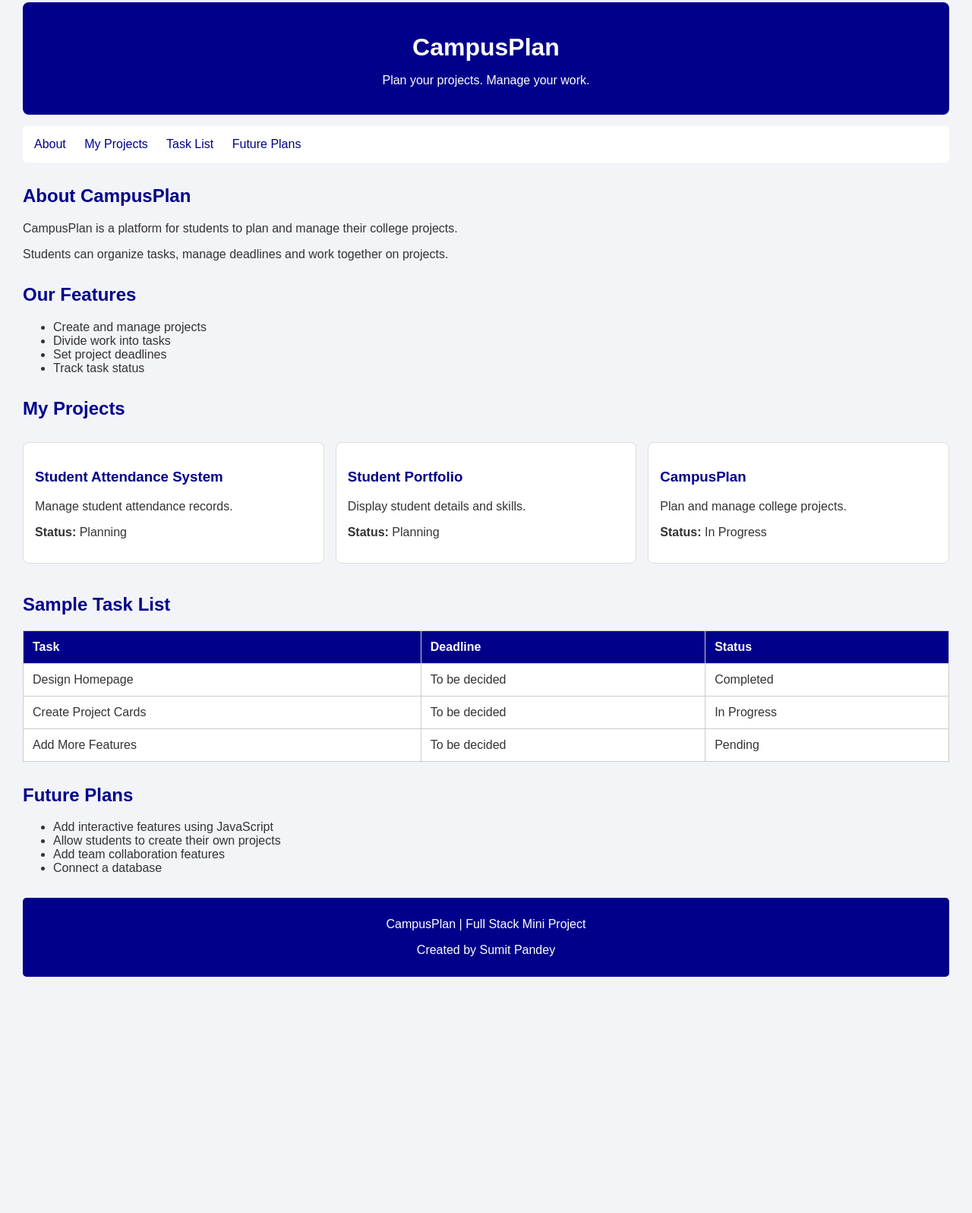
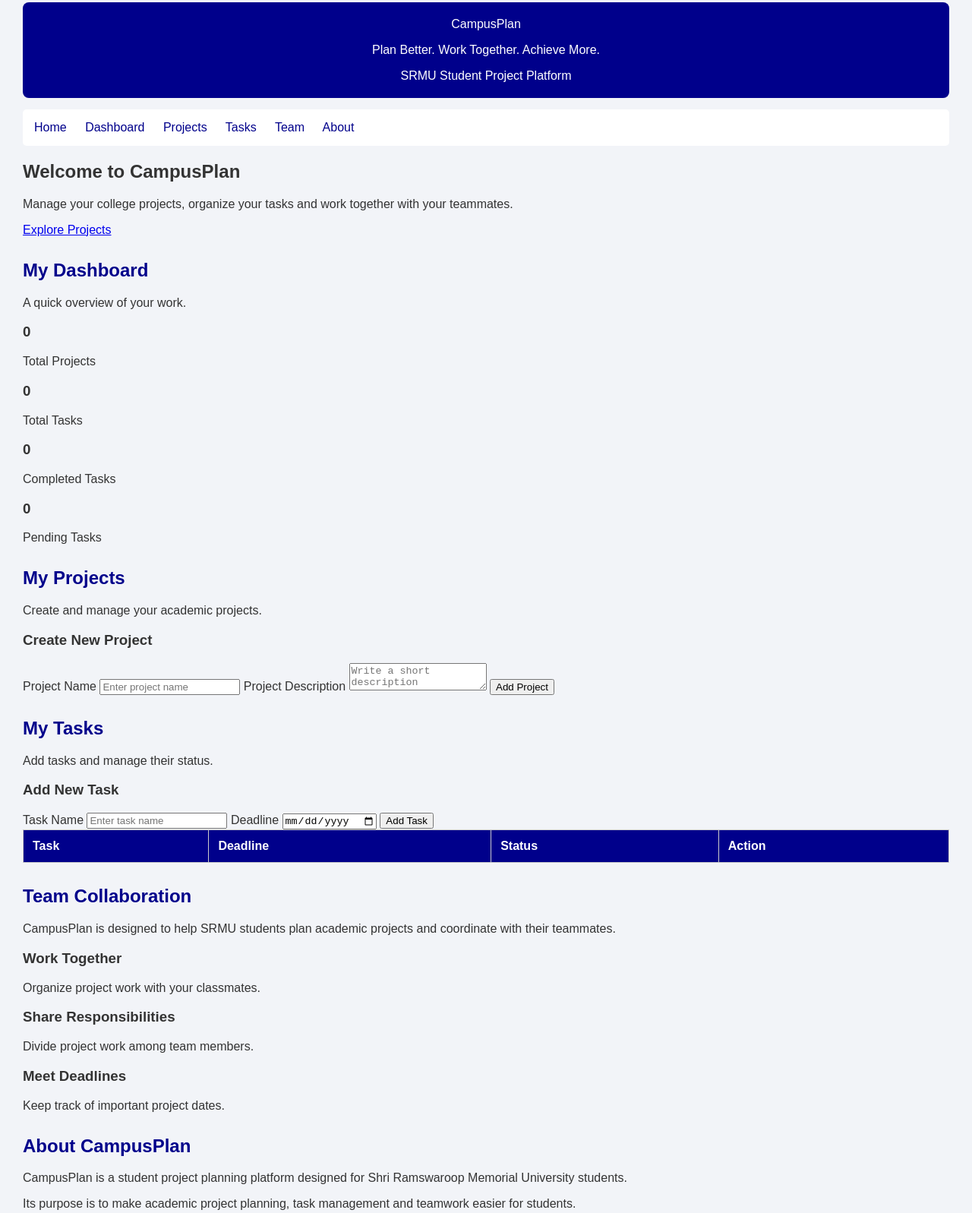
Before and after one commit to Sumitpandey2595/SRDT-Training, a plain HTML site: page Campus Plan/index.html in a window 1280 px wide. Shown: the part 27-1624 px from the top of the page at 76% size. Before the commit the page ends 1343 px from the top, so only its background shows below. Drawn offline with Linux system fonts and the light colour scheme.

Commit message:
Refactor index.html for improved layout and content
Updated the HTML structure and content for CampusPlan, enhancing the layout and adding new sections for better user experience.

```diff
--- a/Campus Plan/index.html
+++ b/Campus Plan/index.html
@@ -1,110 +1,190 @@
 
 <!DOCTYPE html>
-<html>
+<html lang="en">
 <head>
-    <title>CampusPlan</title>
+    <meta charset="UTF-8">
+    <meta name="viewport" content="width=device-width, initial-scale=1.0">
+    <title>CampusPlan | SRMU</title>
     <link rel="stylesheet" href="style.css">
 </head>
 <body>
 
-    <header>
-        <h1>CampusPlan</h1>
-        <p>Plan your projects. Manage your work.</p>
+    <!-- Header -->
+    <header class="header">
+        <div class="logo">CampusPlan</div>
+        <p>Plan Better. Work Together. Achieve More.</p>
+        <span>SRMU Student Project Platform</span>
     </header>
 
-    <nav>
+    <!-- Navigation -->
+    <nav class="navbar">
+        <a href="#home">Home</a>
+        <a href="#dashboard">Dashboard</a>
+        <a href="#projects">Projects</a>
+        <a href="#tasks">Tasks</a>
+        <a href="#team">Team</a>
         <a href="#about">About</a>
-        <a href="#projects">My Projects</a>
-        <a href="#tasks">Task List</a>
-        <a href="#future">Future Plans</a>
     </nav>
 
-    <h2 id="about">About CampusPlan</h2>
+    <main>
 
-    <p>
-        CampusPlan is a platform for students to plan
-        and manage their college projects.
-    </p>
+        <!-- Home -->
+        <section id="home" class="welcome">
+            <h1>Welcome to CampusPlan</h1>
+            <p>
+                Manage your college projects, organize your tasks
+                and work together with your teammates.
+            </p>
+            <a href="#projects" class="button">Explore Projects</a>
+        </section>
 
-    <p>
-        Students can organize tasks, manage deadlines
-        and work together on projects.
-    </p>
+        <!-- Dashboard -->
+        <section id="dashboard">
+            <h2>My Dashboard</h2>
+            <p class="section-intro">A quick overview of your work.</p>
 
-    <h2>Our Features</h2>
+            <div class="stats">
+                <div class="stat-card">
+                    <h3 id="projectCount">0</h3>
+                    <p>Total Projects</p>
+                </div>
 
-    <ul>
-        <li>Create and manage projects</li>
-        <li>Divide work into tasks</li>
-        <li>Set project deadlines</li>
-        <li>Track task status</li>
-    </ul>
+                <div class="stat-card">
+                    <h3 id="taskCount">0</h3>
+                    <p>Total Tasks</p>
+                </div>
 
-    <h2 id="projects">My Projects</h2>
+                <div class="stat-card">
+                    <h3 id="completedCount">0</h3>
+                    <p>Completed Tasks</p>
+                </div>
 
-    <div class="project-container">
+                <div class="stat-card">
+                    <h3 id="pendingCount">0</h3>
+                    <p>Pending Tasks</p>
+                </div>
+            </div>
+        </section>
 
-        <div class="project">
-            <h3>Student Attendance System</h3>
-            <p>Manage student attendance records.</p>
-            <p><b>Status:</b> Planning</p>
-        </div>
+        <!-- Projects -->
+        <section id="projects">
+            <h2>My Projects</h2>
+            <p class="section-intro">
+                Create and manage your academic projects.
+            </p>
 
-        <div class="project">
-            <h3>Student Portfolio</h3>
-            <p>Display student details and skills.</p>
-            <p><b>Status:</b> Planning</p>
-        </div>
+            <form id="projectForm" class="form-box">
+                <h3>Create New Project</h3>
 
-        <div class="project">
-            <h3>CampusPlan</h3>
-            <p>Plan and manage college projects.</p>
-            <p><b>Status:</b> In Progress</p>
-        </div>
+                <label for="projectName">Project Name</label>
+                <input type="text" id="projectName"
+                    placeholder="Enter project name" required>
 
-    </div>
+                <label for="projectDescription">Project Description</label>
+                <textarea id="projectDescription"
+                    placeholder="Write a short description" required></textarea>
 
-    <h2 id="tasks">Sample Task List</h2>
+                <button type="submit" class="button">
+                    Add Project
+                </button>
+            </form>
 
-    <table>
-        <tr>
-            <th>Task</th>
-            <th>Deadline</th>
-            <th>Status</th>
-        </tr>
+            <div id="projectList" class="project-container"></div>
+        </section>
 
-        <tr>
-            <td>Design Homepage</td>
-            <td>To be decided</td>
-            <td>Completed</td>
-        </tr>
+        <!-- Tasks -->
+        <section id="tasks">
+            <h2>My Tasks</h2>
+            <p class="section-intro">
+                Add tasks and manage their status.
+            </p>
 
-        <tr>
-            <td>Create Project Cards</td>
-            <td>To be decided</td>
-            <td>In Progress</td>
-        </tr>
+            <form id="taskForm" class="form-box">
+                <h3>Add New Task</h3>
 
-        <tr>
-            <td>Add More Features</td>
-            <td>To be decided</td>
-            <td>Pending</td>
-        </tr>
-    </table>
+                <label for="taskName">Task Name</label>
+                <input type="text" id="taskName"
+                    placeholder="Enter task name" required>
 
-    <h2 id="future">Future Plans</h2>
+                <label for="taskDeadline">Deadline</label>
+                <input type="date" id="taskDeadline" required>
 
-    <ul>
-        <li>Add interactive features using JavaScript</li>
-        <li>Allow students to create their own projects</li>
-        <li>Add team collaboration features</li>
-        <li>Connect a database</li>
-    </ul>
+                <button type="submit" class="button">
+                    Add Task
+                </button>
+            </form>
 
+            <div class="table-container">
+                <table>
+                    <thead>
+                        <tr>
+                            <th>Task</th>
+                            <th>Deadline</th>
+                            <th>Status</th>
+                            <th>Action</th>
+                        </tr>
+                    </thead>
+                    <tbody id="taskList"></tbody>
+                </table>
+            </div>
+        </section>
+
+        <!-- Team -->
+        <section id="team">
+            <h2>Team Collaboration</h2>
+            <p>
+                CampusPlan is designed to help SRMU students
+                plan academic projects and coordinate with
+                their teammates.
+            </p>
+
+            <div class="feature-container">
+                <div class="feature-card">
+                    <h3>Work Together</h3>
+                    <p>Organize project work with your classmates.</p>
+                </div>
+
+                <div class="feature-card">
+                    <h3>Share Responsibilities</h3>
+                    <p>Divide project work among team members.</p>
+                </div>
+
+                <div class="feature-card">
+                    <h3>Meet Deadlines</h3>
+                    <p>Keep track of important project dates.</p>
+                </div>
+            </div>
+        </section>
+
+        <!-- About -->
+        <section id="about">
+            <h2>About CampusPlan</h2>
+
+            <p>
+                CampusPlan is a student project planning platform
+                designed for Shri Ramswaroop Memorial University
+                students.
+            </p>
+
+            <p>
+                Its purpose is to make academic project planning,
+                task management and teamwork easier for students.
+            </p>
+
+            <h3>Developed By</h3>
+            <p><strong>Sumit Pandey</strong></p>
+            <p>B.Tech CSE (AI & ML), SRMU</p>
+        </section>
+
+    </main>
+
+    <!-- Footer -->
     <footer>
-        <p>CampusPlan | Full Stack Mini Project</p>
-        <p>Created by Sumit Pandey</p>
+        <h3>CampusPlan</h3>
+        <p>Student Project Planning Platform | SRMU</p>
+        <p>Developed by Sumit Pandey</p>
     </footer>
 
+    <script src="script.js"></script>
 </body>
 </html>
```
